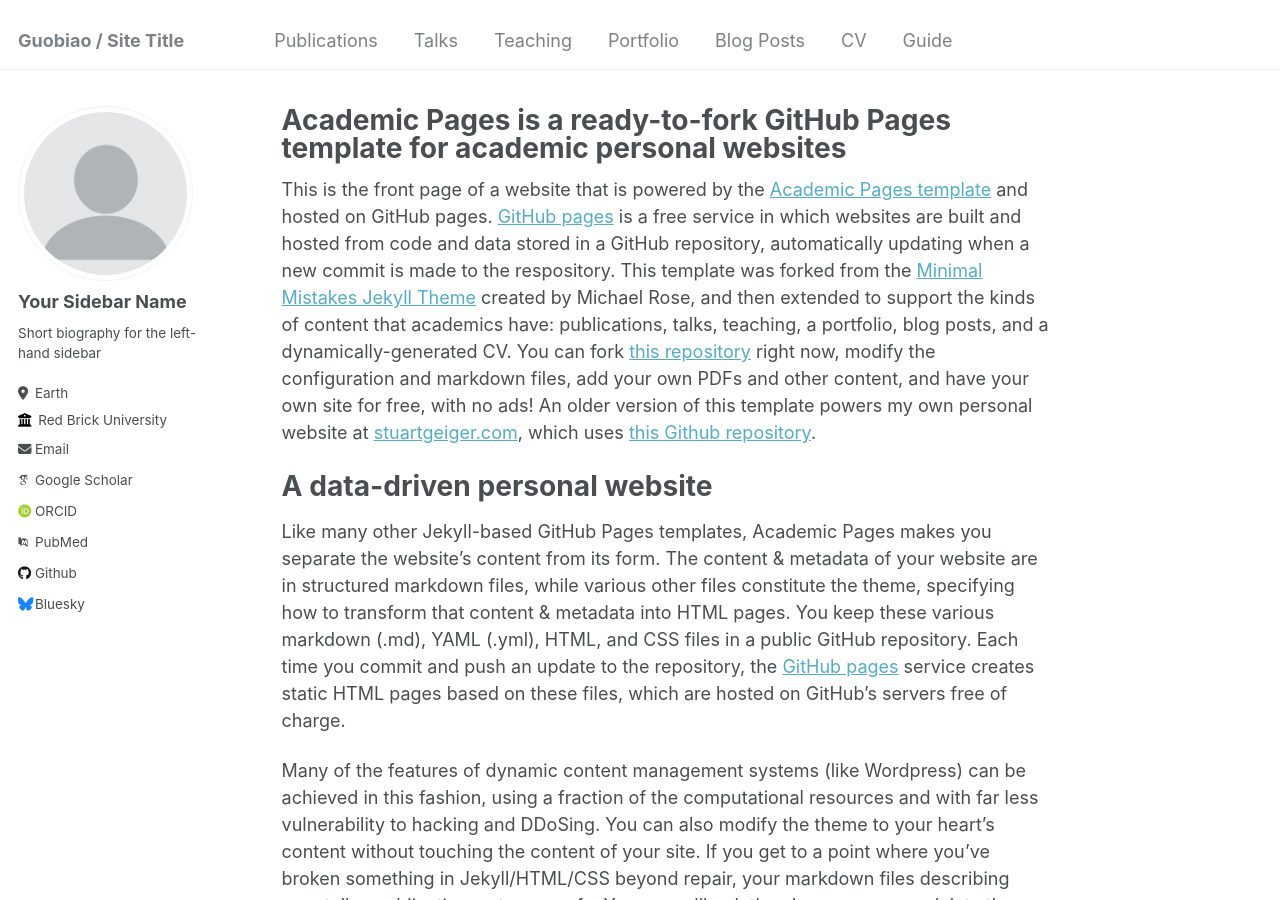
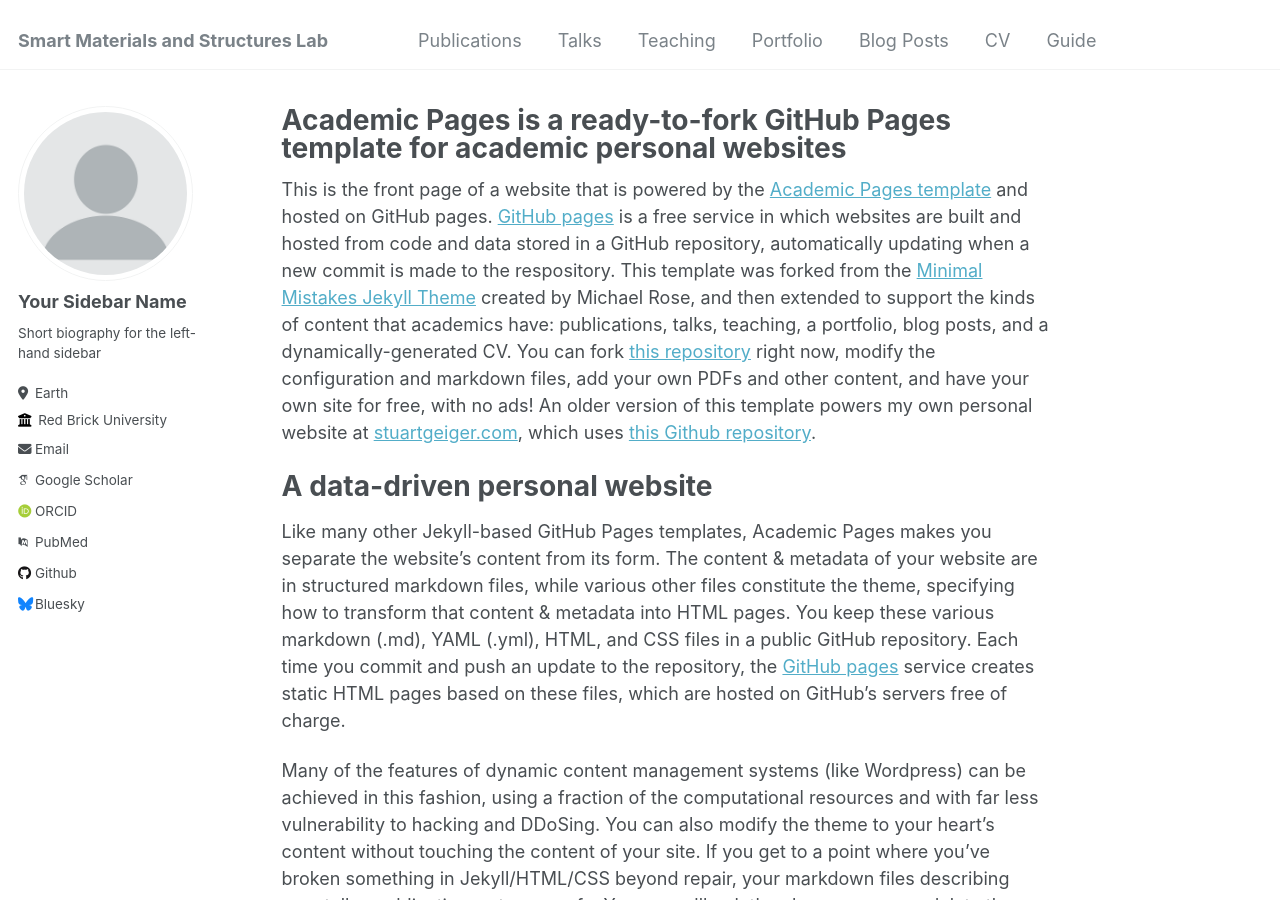
Before and after one commit to Hi-Yawei/GuobiaoLab.github.io, a Jekyll site: the page built from _pages/about.md, in a window 1280 px wide and 900 px high. Built offline with Jekyll 4.4.1, drawn with Linux system fonts in a browser that asks for light colours; some web fonts are replaced.

Commit message:
Update _config.yml

```diff
--- a/_config.yml
+++ b/_config.yml
@@ -8,7 +8,7 @@
 
 # Basic Site Settings
 locale                   : "en-US"
-title                    : "Guobiao / Site Title"
+title                    : "Smart Materials and Structures Lab"
 title_separator          : "-"
 name                     : &name "Your Name"
 description              : &description "personal description"
```
